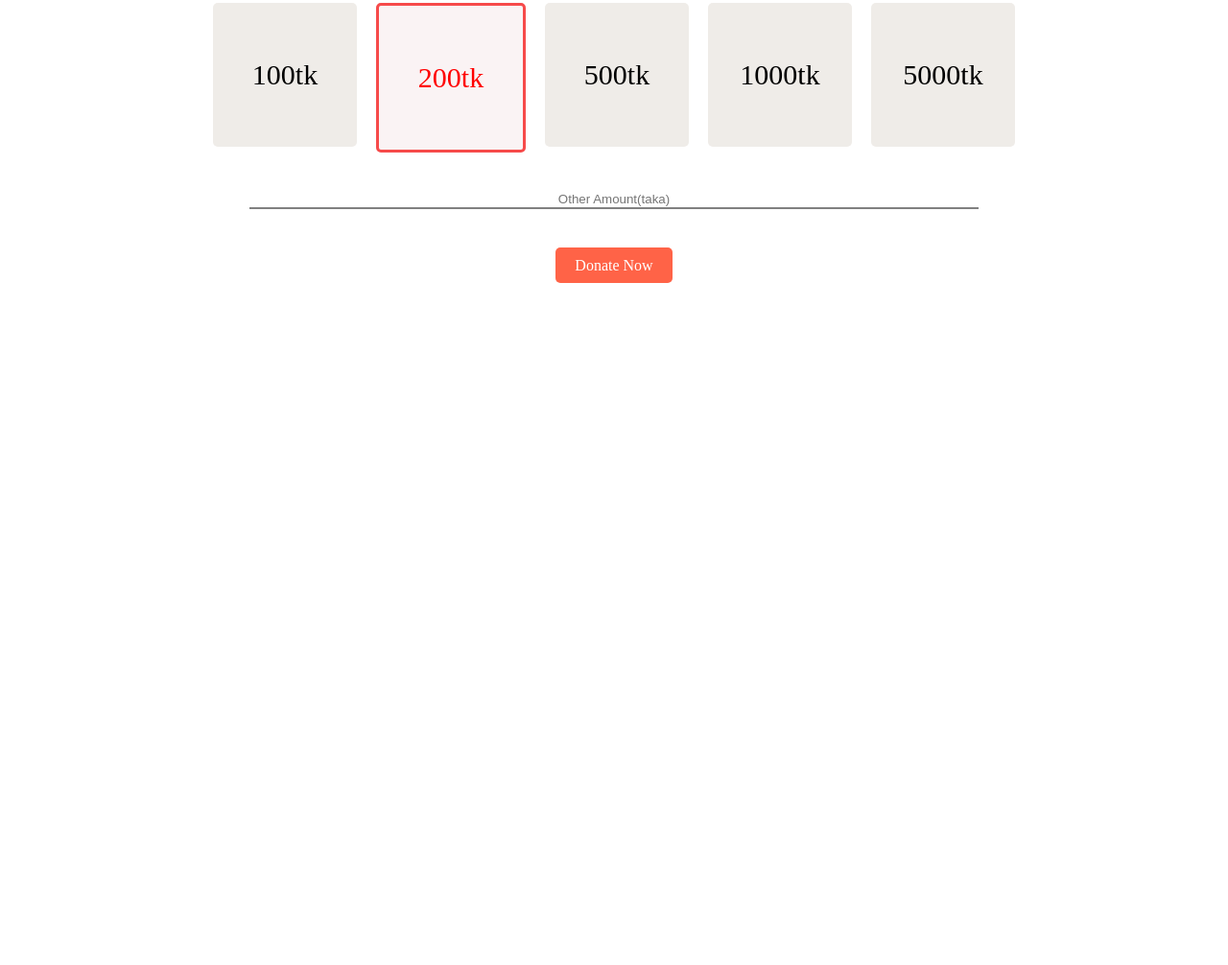
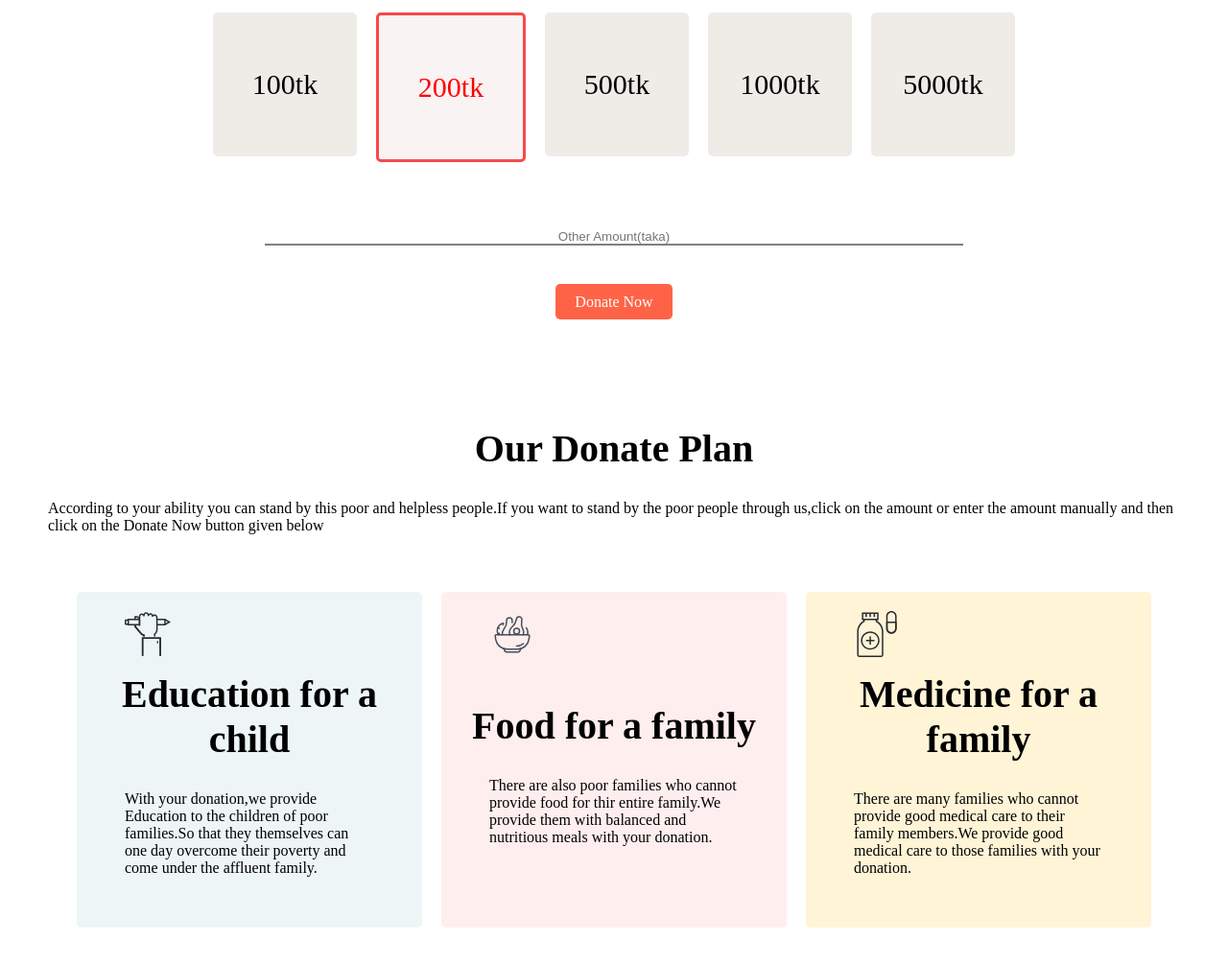
Before and after one commit to faridul22/donate-today, a plain HTML site: page index.html in a window 1280 px wide. Shown: the part 1160-2166 px from the top of the page at 96% size. Before the commit the page ends 1546 px from the top, so only its background shows below. Drawn offline with Linux system fonts and the light colour scheme; a web font is replaced by a local one.

Commit message:
donate plan added

```diff
--- a/css/style.css
+++ b/css/style.css
@@ -1,5 +1,6 @@
 * {
     margin: 0;
+    padding: 0;
 }
 
 /* google font family */
@@ -23,14 +24,15 @@ body {
 }
 
 .title {
+    text-align: center;
     font-size: 40px;
     font-weight: 800px;
-    margin-bottom: 30px;
+    margin-top: 30px;
 }
 
 .description {
-    text-align: justify;
-    padding: 0 100px;
+    padding: 0 50px;
+    margin-top: 30px;
 }
 
 .link-button {
@@ -49,18 +51,16 @@ body {
 }
 
 /* donation part */
-.donate-today {
+.donate-today-container {
     text-align: center;
-    margin: 100px;
-}
+    margin: 120px;
 
-.description {
-    margin-bottom: 40px;
 }
 
 .donate-amount {
     display: flex;
     justify-content: center;
+    margin: 30px;
 }
 
 .donate-amount div {
@@ -95,3 +95,62 @@ body {
     width: 70%;
     margin-top: 30px;
 }
+
+/* donate plan */
+.donate-plan-container {
+    margin-bottom: 40px;
+}
+
+.our-plans {
+    display: flex;
+    align-items: center;
+    justify-content: center;
+    margin: 50px;
+
+}
+
+#plan1 {
+    display: flex;
+    align-items: center;
+    background-image: url(../icons/icon5.svg);
+    background-repeat: no-repeat;
+    background-position-y: 20px;
+    background-position-x: 50px;
+    background-size: 3em;
+    background-color: #EDF5F6;
+    height: 350px;
+    width: 360px;
+    border-radius: 5px;
+    margin: 10px;
+
+}
+
+#plan2 {
+    display: flex;
+    align-items: center;
+    background-image: url(../icons/icon8.svg);
+    background-repeat: no-repeat;
+    background-position-y: 20px;
+    background-position-x: 50px;
+    background-size: 3em;
+    background-color: #FFEEEE;
+    height: 350px;
+    width: 360px;
+    border-radius: 5px;
+    margin: 10px;
+}
+
+#plan3 {
+    display: flex;
+    align-items: center;
+    background-image: url(../icons/medicine.svg);
+    background-repeat: no-repeat;
+    background-position-y: 20px;
+    background-position-x: 50px;
+    background-size: 3em;
+    background-color: #FFF4D6;
+    height: 350px;
+    width: 360px;
+    border-radius: 5px;
+    margin: 10px;
+}
--- a/index.html
+++ b/index.html
@@ -15,6 +15,7 @@
 </head>
 
 <body>
+    <!-- banner -->
     <div class="banner-container">
         <div class="banner-items">
             <div class="title">
@@ -32,7 +33,7 @@
         </div>
     </div>
     <!-- donation part -->
-    <div class="donate-today">
+    <div class="donate-today-container">
         <h1 class="title">Donate Today</h1>
         <div class="description">
             <p>According to your ability you can stand by this poor and helpless people.If you want to stand by the poor
@@ -54,6 +55,40 @@
             <a href="">Donate Now</a>
         </div>
     </div>
+    <!-- donate plan -->
+    <div class="donate-plan-container">
+        <h1 class="title">Our Donate Plan</h1>
+        <p class="description">
+            According to your ability you can stand by this poor and helpless people.If you want to stand by the poor
+            people through us,click on the amount or enter the amount manually and then click on the Donate Now
+            button
+            given below
+        </p>
+        <div class="our-plans">
+            <div id="plan1">
+                <div class="">
+                    <h1 class="title">Education for a child</h1>
+                    <p class="description">With your donation,we provide Education to the children of poor families.So
+                        that they themselves can one day overcome their poverty and come under the affluent family.</p>
+                </div>
+            </div>
+            <div id="plan2">
+                <div class="">
+                    <h1 class="title">Food for a family</h1>
+                    <p class="description">There are also poor families who cannot provide food for thir entire
+                        family.We provide them with balanced and nutritious meals with your donation.</p>
+                </div>
+            </div>
+            <div id="plan3">
+                <div class="">
+                    <h1 class="title">Medicine for a family</h1>
+                    <p class="description">There are many families who cannot provide good medical care to their family
+                        members.We provide good medical care to those families with your
+                        donation.</p>
+                </div>
+            </div>
+        </div>
+    </div>
 </body>
 
 </html>
```
Also changed, not shown: icons/icon5.svg (added), icons/icon8.svg (added).
